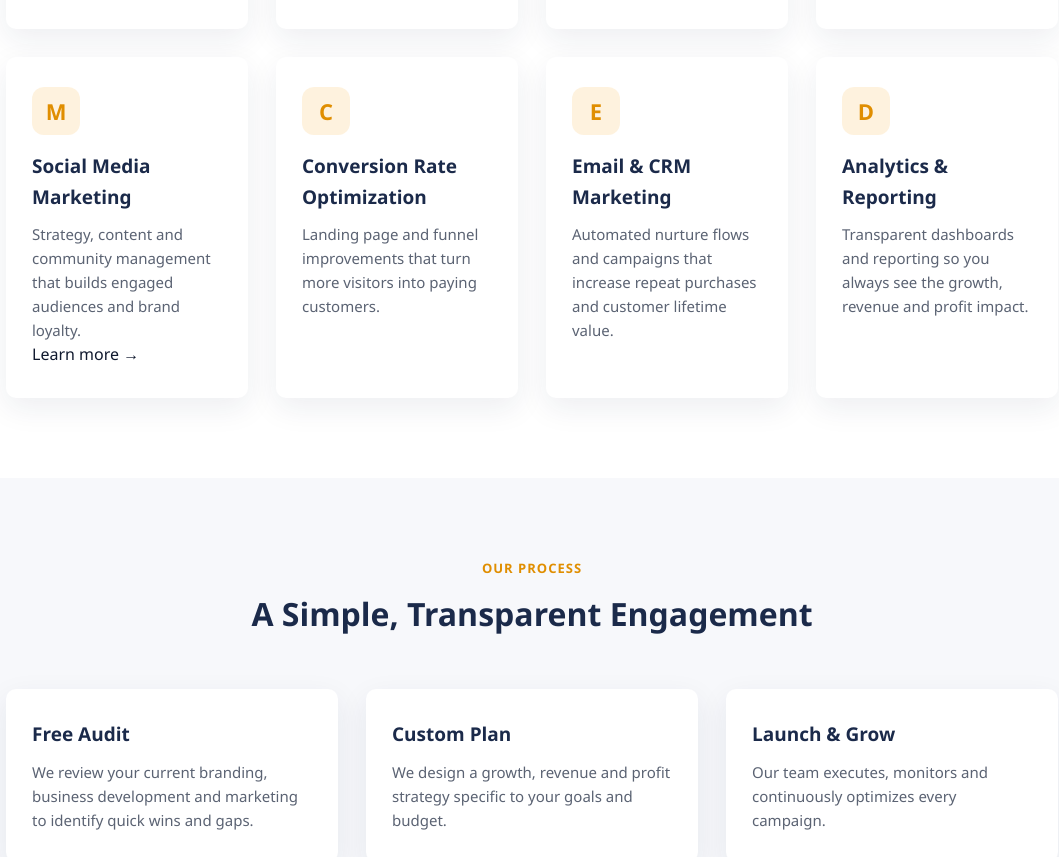
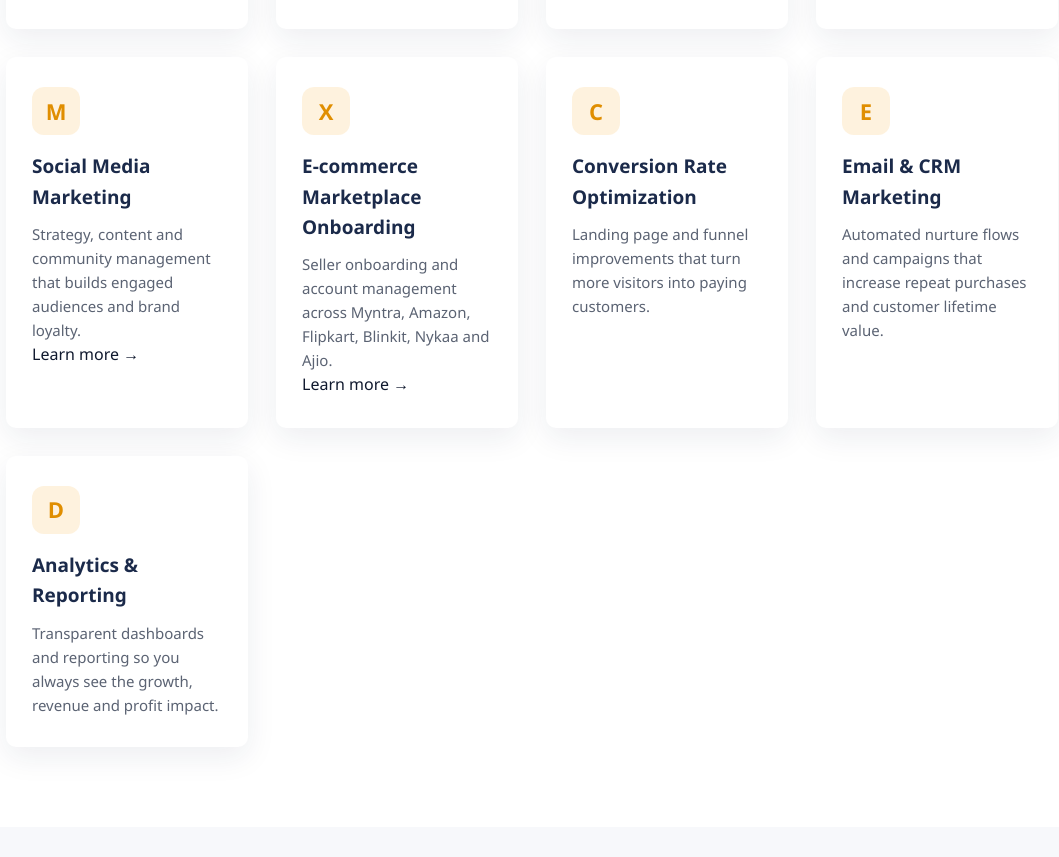
Before and after one commit to brandumax/brand-u-max-website, a plain HTML site: page services.html in a window 1280 px wide. Shown: the part 928-1785 px from the top of the page, without its empty margins (108-1167 px from the left). Drawn offline with Linux system fonts and the light colour scheme.

Commit message:
Link marketplace onboarding page from services grid
Updated the title tag to escape the ampersand character correctly.

```diff
--- a/services.html
+++ b/services.html
@@ -3,7 +3,7 @@
 <head>
 <meta charset="UTF-8">
 <meta name="viewport" content="width=device-width, initial-scale=1.0">
-<title>Branding, Business Development & Digital Marketing Services | Brand U Max</title>
+<title>Branding, Business Development &amp; Digital Marketing Services | Brand U Max</title>
 <meta name="description" content="Brand U Max delivers branding, business development and full-funnel digital marketing - SEO, PPC, social media and creative - built to grow revenue and profit.">
 <link rel="canonical" href="https://brandumax.com/services.html">
 <script type="application/ld+json">
@@ -70,6 +70,12 @@ Brand U Max
 <h3>Social Media Marketing</h3>
 <p>Strategy, content and community management that builds engaged audiences and brand loyalty.</p>
 <a href="social-media-marketing.html">Learn more &rarr;</a>
+</div>
+<div class="card">
+<div class="icon">X</div>
+<h3>E-commerce Marketplace Onboarding</h3>
+<p>Seller onboarding and account management across Myntra, Amazon, Flipkart, Blinkit, Nykaa and Ajio.</p>
+<a href="marketplace-onboarding.html">Learn more &rarr;</a>
 </div>
 <div class="card">
 <div class="icon">C</div>
```
